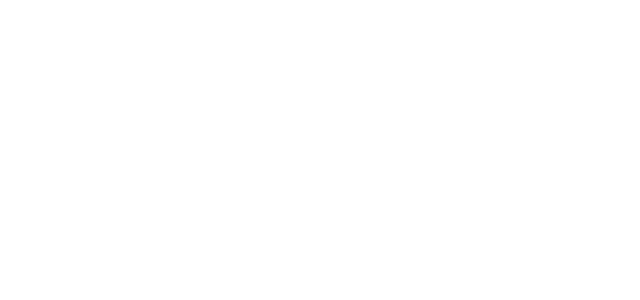
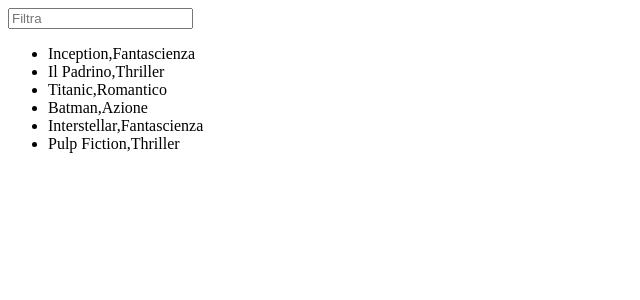
Before and after one commit to thomaslazzeri/react-movie-filter, a React (Vite) app: page / in a window 1280 px wide. Shown: the top 300 px of the page, without its empty margins (0-640 px from the left). Built offline with nearby package versions, Linux system fonts and the light colour scheme.

Commit message:
add filter state and input for movie list

```diff
--- a/src/App.jsx
+++ b/src/App.jsx
@@ -1,4 +1,4 @@
-import { useEffect } from 'react';
+import { useState, useEffect } from 'react';
 import './App.css'
 
 const list = [
@@ -12,14 +12,34 @@
 
 
 function App() {
-  useEffect(() => { }, [])
+  const [filter, setFilter] = useState('');
 
+  useEffect(() => {
+
+
+
+  }, [])
 
   return (
     <>
       <main>
 
-      </main>
+      <input type="text" placeholder='Filtra' value={filter} onChage={e => setFilter(e.target.value)}/>
+
+
+
+
+        <ul>
+          {
+            list.map((list, index) => (
+              <li key={index}>
+                {list.title},{list.genre}
+
+              </li>
+            ))
+          }
+        </ul>
+      </main >
     </>
   )
 }
```
